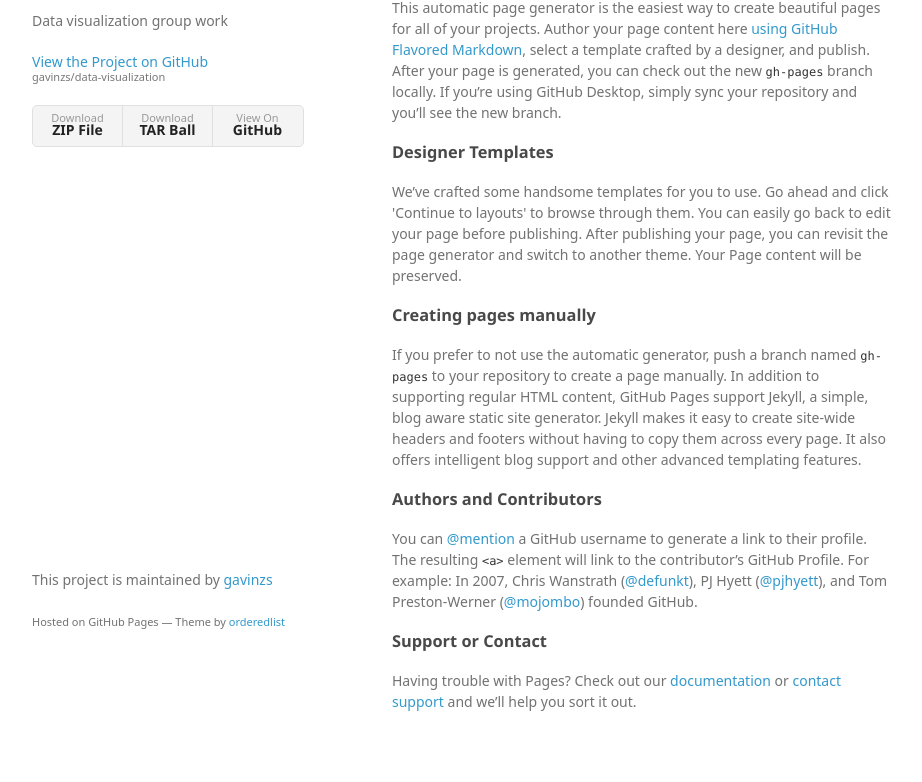
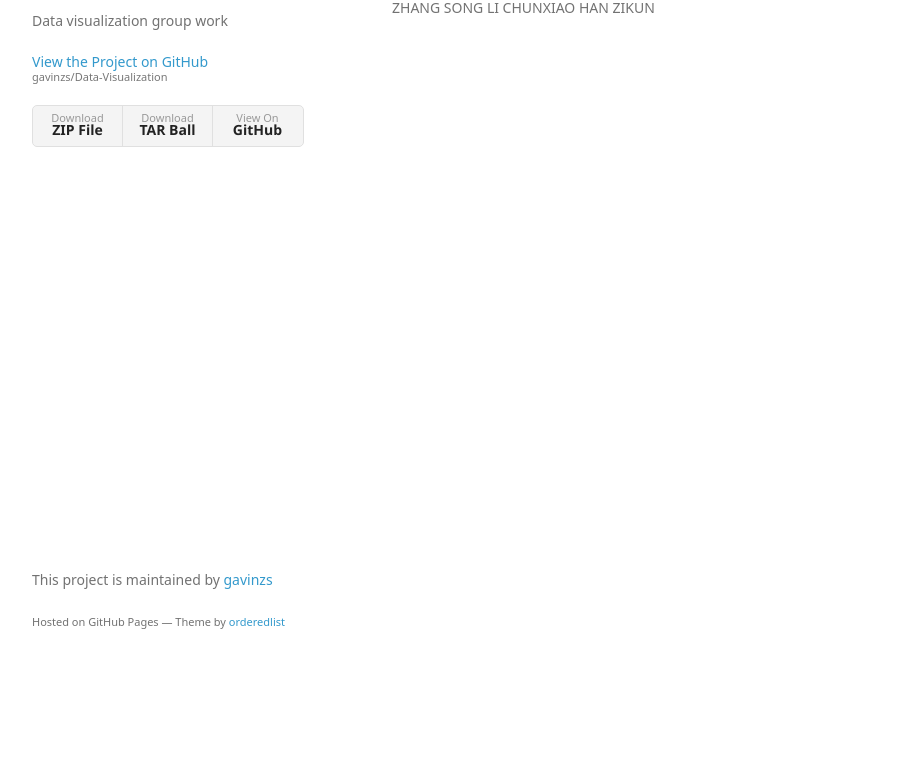
Before and after one commit to gavinzs/Data-Visualization, a plain HTML site: page index.html in a window 1280 px wide. Shown: the part 99-881 px from the top of the page, without its empty margins (178-1100 px from the left). After the commit the page ends 800 px from the top, so only its background shows below. Drawn offline with Linux system fonts and the light colour scheme; a web font is replaced by a local one.

```diff
--- a/index.html
+++ b/index.html
@@ -18,40 +18,22 @@
         <h1>Data-visualization</h1>
         <p>Data visualization group work</p>
 
-        <p class="view"><a href="https://github.com/gavinzs/data-visualization">View the Project on GitHub <small>gavinzs/data-visualization</small></a></p>
+        <p class="view"><a href="https://github.com/gavinzs/Data-Visualization">View the Project on GitHub <small>gavinzs/Data-Visualization</small></a></p>
 
 
         <ul>
-          <li><a href="https://github.com/gavinzs/data-visualization/zipball/master">Download <strong>ZIP File</strong></a></li>
-          <li><a href="https://github.com/gavinzs/data-visualization/tarball/master">Download <strong>TAR Ball</strong></a></li>
-          <li><a href="https://github.com/gavinzs/data-visualization">View On <strong>GitHub</strong></a></li>
+          <li><a href="https://github.com/gavinzs/Data-Visualization/zipball/master">Download <strong>ZIP File</strong></a></li>
+          <li><a href="https://github.com/gavinzs/Data-Visualization/tarball/master">Download <strong>TAR Ball</strong></a></li>
+          <li><a href="https://github.com/gavinzs/Data-Visualization">View On <strong>GitHub</strong></a></li>
         </ul>
       </header>
       <section>
         <h3>
-<a id="welcome-to-github-pages" class="anchor" href="#welcome-to-github-pages" aria-hidden="true"><span class="octicon octicon-link"></span></a>Welcome to GitHub Pages.</h3>
+<a id="group-members" class="anchor" href="#group-members" aria-hidden="true"><span class="octicon octicon-link"></span></a>Group Members</h3>
 
-<p>This automatic page generator is the easiest way to create beautiful pages for all of your projects. Author your page content here <a href="https://guides.github.com/features/mastering-markdown/">using GitHub Flavored Markdown</a>, select a template crafted by a designer, and publish. After your page is generated, you can check out the new <code>gh-pages</code> branch locally. If you’re using GitHub Desktop, simply sync your repository and you’ll see the new branch.</p>
-
-<h3>
-<a id="designer-templates" class="anchor" href="#designer-templates" aria-hidden="true"><span class="octicon octicon-link"></span></a>Designer Templates</h3>
-
-<p>We’ve crafted some handsome templates for you to use. Go ahead and click 'Continue to layouts' to browse through them. You can easily go back to edit your page before publishing. After publishing your page, you can revisit the page generator and switch to another theme. Your Page content will be preserved.</p>
-
-<h3>
-<a id="creating-pages-manually" class="anchor" href="#creating-pages-manually" aria-hidden="true"><span class="octicon octicon-link"></span></a>Creating pages manually</h3>
-
-<p>If you prefer to not use the automatic generator, push a branch named <code>gh-pages</code> to your repository to create a page manually. In addition to supporting regular HTML content, GitHub Pages support Jekyll, a simple, blog aware static site generator. Jekyll makes it easy to create site-wide headers and footers without having to copy them across every page. It also offers intelligent blog support and other advanced templating features.</p>
-
-<h3>
-<a id="authors-and-contributors" class="anchor" href="#authors-and-contributors" aria-hidden="true"><span class="octicon octicon-link"></span></a>Authors and Contributors</h3>
-
-<p>You can <a href="https://github.com/blog/821" class="user-mention">@mention</a> a GitHub username to generate a link to their profile. The resulting <code>&lt;a&gt;</code> element will link to the contributor’s GitHub Profile. For example: In 2007, Chris Wanstrath (<a href="https://github.com/defunkt" class="user-mention">@defunkt</a>), PJ Hyett (<a href="https://github.com/pjhyett" class="user-mention">@pjhyett</a>), and Tom Preston-Werner (<a href="https://github.com/mojombo" class="user-mention">@mojombo</a>) founded GitHub.</p>
-
-<h3>
-<a id="support-or-contact" class="anchor" href="#support-or-contact" aria-hidden="true"><span class="octicon octicon-link"></span></a>Support or Contact</h3>
-
-<p>Having trouble with Pages? Check out our <a href="https://help.github.com/pages">documentation</a> or <a href="https://github.com/contact">contact support</a> and we’ll help you sort it out.</p>
+<p>ZHANG SONG
+LI CHUNXIAO
+HAN ZIKUN</p>
 
 
       </section>
```
Also changed, not shown: params.json (+1 -1 lines).
